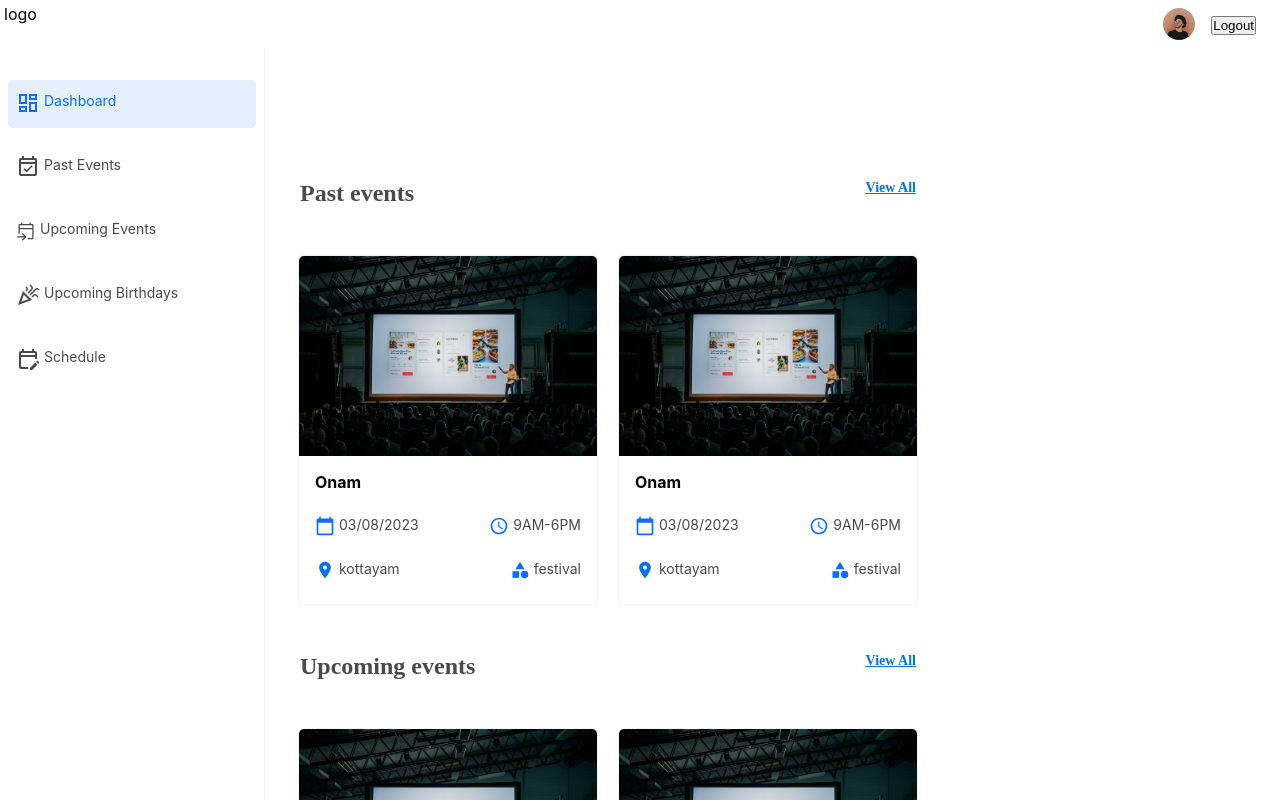
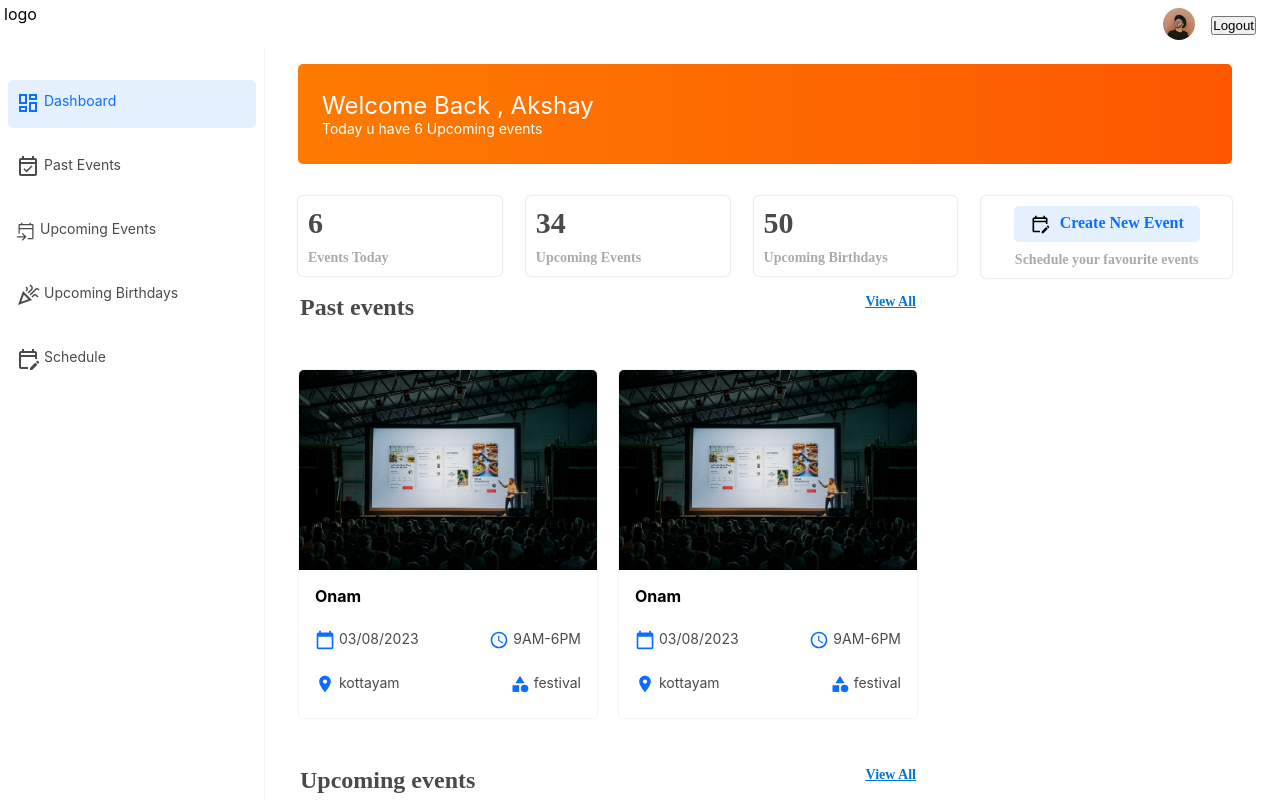
Before and after one commit to Akshay-Jayan3/eventApp-client, a React (Create React App) app: page /dashboard in a window 1280 px wide. Shown: the top 800 px of the page. Built offline with nearby package versions, Linux system fonts and the light colour scheme; sample sign-in values are in the browser's storage.

Commit message:
infocard added

```diff
--- a/src/Pages/Dashboard/Dashboard.js
+++ b/src/Pages/Dashboard/Dashboard.js
@@ -1,6 +1,6 @@
 import React from 'react';
 import WelcomeBadge from '../../components/WelcomeBadge';
-// import Infocard from '../../components/Infocard';
+import Infocard from '../../components/Infocard';
 import TabDash from "../../components/TabDash";
 import EventCard from '../../components/EventCard';
 import styles from "./styles.module.scss";
@@ -34,7 +34,7 @@ const Dashboard = () => {
         <WelcomeBadge Page="Dashboard" />
       </div>
       <div className='card_container'>
-        {/* <div><Infocard></Infocard></div> */}
+        <div><Infocard></Infocard></div>
       </div>
       <div className={styles.event}>
         <div className={styles.dhead}>
--- a/src/Pages/Dashboard/styles.module.scss
+++ b/src/Pages/Dashboard/styles.module.scss
@@ -26,6 +26,5 @@
 }
 
 .event {
-
     width: fit-content;
 }
--- /dev/null
+++ b/src/components/Infocard/index.js
@@ -0,0 +1,33 @@
+import React from "react";
+import styles from "./styles.module.scss";
+import EditCalendarOutlinedIcon from "@mui/icons-material/EditCalendarOutlined";
+import { Link } from "react-router-dom";
+const Infocard = () => {
+    return (
+        <div className={styles.main}>
+            <div className={styles.icard}>
+                <p className={styles.ntext}>6</p>
+                <p className={styles.text}>Events Today</p>
+            </div>
+            <div className={styles.icard}>
+                <p className={styles.ntext}>34</p>
+                <p className={styles.text} >Upcoming Events</p>
+            </div>
+            <div className={styles.icard}>
+                <p className={styles.ntext}>50</p>
+                <p className={styles.text}>Upcoming Birthdays</p>
+            </div>
+            <div className={styles.ecard}>
+                <div className={styles.econtent}>
+                    <EditCalendarOutlinedIcon style={{ width: "20px", height: "20px" }}></EditCalendarOutlinedIcon>
+                    <Link to="/schedule" className={styles.underline}>
+                        <p className={styles.etext}>Create New Event</p>
+                    </Link>
+                </div>
+                <p className={styles.text}>Schedule your favourite events</p>
+            </div>
+        </div>
+    )
+}
+
+export default Infocard;
--- /dev/null
+++ b/src/components/Infocard/styles.module.scss
@@ -0,0 +1,74 @@
+.main {
+    display: flex;
+    padding: 16px 48px;
+    align-items: flex-start;
+    gap: 24px;
+    align-self: stretch;
+}
+
+.icard {
+    display: flex;
+    width: 240px;
+    padding: 10px;
+    flex-direction: column;
+    align-items: flex-start;
+    gap: 10px;
+    border-radius: 5px;
+    background: var(--Surface-primary, #FFF);
+    box-shadow: 0px 0px 2px 0px rgba(0, 0, 0, 0.25);
+}
+
+.ntext {
+    color: var(--text-color, #4A4A4A);
+    font-family: Nunito;
+    font-size: 30px;
+    font-style: normal;
+    font-weight: 600;
+    line-height: normal;
+}
+
+.text {
+    color: var(--Grey-D, #AAA);
+    font-family: Nunito;
+    font-size: 14px;
+    font-style: normal;
+    font-weight: 600;
+    line-height: normal;
+}
+
+.ecard {
+    display: flex;
+    width: 300px;
+    // height: 104px;
+    padding: 10px 0px;
+    flex-direction: column;
+    justify-content: center;
+    align-items: center;
+    gap: 10px;
+    border-radius: 5px;
+    background: var(--Surface-primary, #FFF);
+    box-shadow: 0px 0px 2px 0px rgba(0, 0, 0, 0.25);
+}
+
+.econtent {
+    display: flex;
+    padding: 8px 16px;
+    align-items: flex-start;
+    gap: 10px;
+    border-radius: 5px;
+    background: var(--secondary-bg, #E5F0FF);
+}
+
+.etext {
+    color: var(--primary-button-text, #0D6EFD);
+    font-family: Nunito;
+    font-size: 16px;
+    font-style: normal;
+    font-weight: 600;
+    line-height: normal;
+    cursor: pointer;
+
+}
+.underline{
+    text-decoration: none;
+}
--- a/src/components/WelcomeBadge/index.js
+++ b/src/components/WelcomeBadge/index.js
@@ -12,13 +12,24 @@ const WelcomeBadge = ({ Page }) => {
               ? "linear-gradient(to right, #e67e22, #e74c3c, #e91e63)"
               : Page === "UpcomingBirthday"
                 ? "linear-gradient(to right, #27ae60, #3498db)"
-            : null,
+                : Page === "Dashboard"
+                  ? "linear-gradient(to right, #fd7b01, #fe5700) "
+                  : null
       }}
-    >
+    > {Page === "Dashboard" && (
+      <div>
+        <p className={styles.mainTag}>Welcome Back , Akshay</p>
+        <p className={styles.subTag}>Today u have 6 Upcoming events</p>
+      </div>)}
+
+      {Page === "PastEvents" && (
+        <div>
           <p className={styles.mainTag}>Timeless Memories: Explore Past Events !</p>
           <p className={styles.subTag}>
             The past comes alive in our Past Events Gallery.
           </p>
+        </div>)}
+
     </div>
   );
 };
```
Lines whose indentation alone changed are shown as unchanged.
